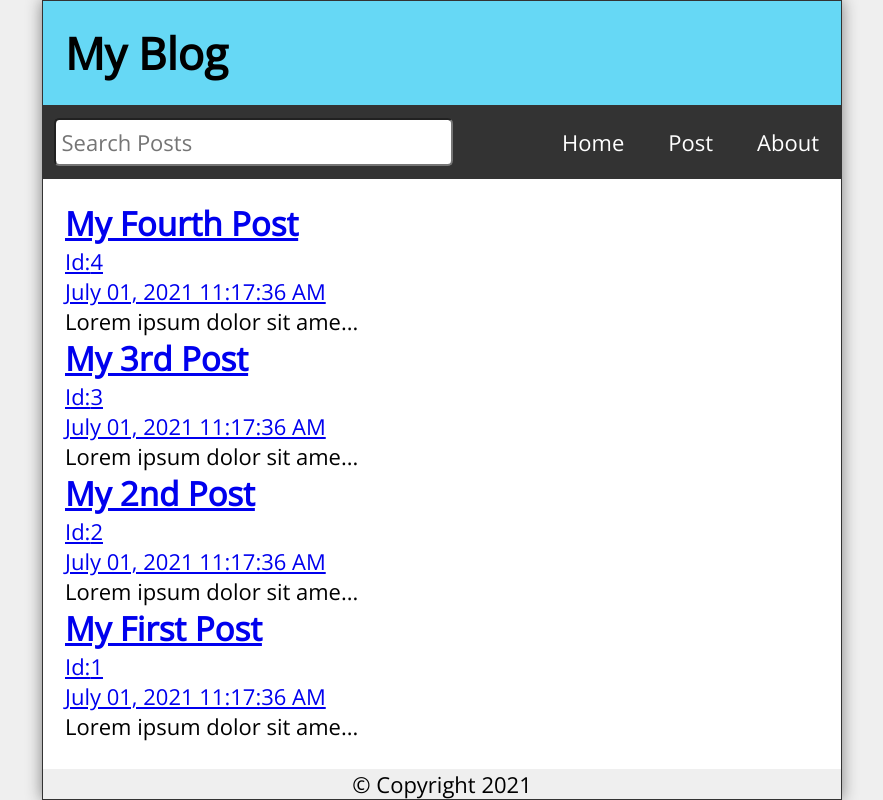
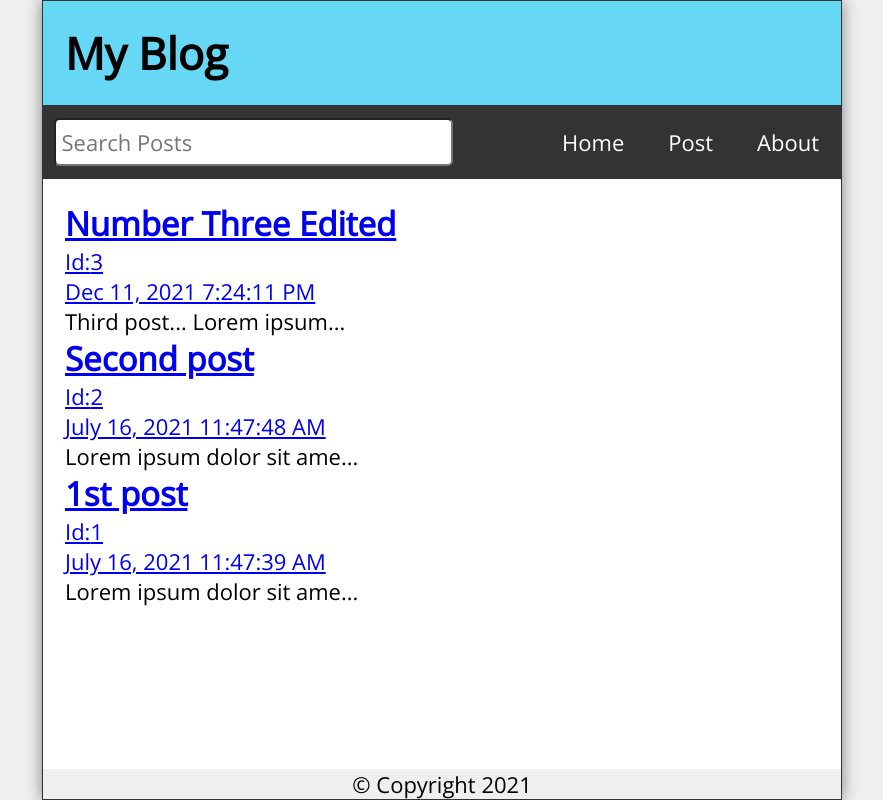
Before and after one commit to xaviermvives/react_deploy_gh, a React (Create React App) app: page / in a window 1280 px wide. Shown: the whole page, without its empty margins (198-1081 px from the left). Built offline with nearby package versions, Linux system fonts and the light colour scheme; data requests are answered from the project's data file.

Commit message:
Fetching Posts with Axios

```diff
--- a/data/db.json
+++ b/data/db.json
@@ -2,15 +2,21 @@
     "posts": [
         {
             "id": 1,
-            "title": "1st post edited",
-            "datetime": "Dec 12, 2021 7:40:49 PM",
+            "title": "1st post",
+            "datetime": "July 16, 2021 11:47:39 AM",
             "body": "Lorem ipsum dolor sit amet, consectetur adipiscing elit, sed do eiusmod tempor incididunt ut labore et dolore magna aliqua. Ut enim ad minim veniam, quis nostrud exercitation ullamco laboris nisi ut aliquip ex ea commodo consequat. Duis aute irure dolor in reprehenderit in voluptate velit esse cillum dolore eu fugiat nulla pariatur. Excepteur sint occaecat cupidatat non proident, sunt in culpa qui officia deserunt mollit anim id est laborum."
         },
         {
             "id": 2,
-            "title": "Second post Edited",
-            "datetime": "Dec 12, 2021 7:35:11 PM",
+            "title": "Second post",
+            "datetime": "July 16, 2021 11:47:48 AM",
             "body": "Lorem ipsum dolor sit amet, consectetur adipiscing elit, sed do eiusmod tempor incididunt ut labore et dolore magna aliqua. Ut enim ad minim veniam, quis nostrud exercitation ullamco laboris nisi ut aliquip ex ea commodo consequat. Duis aute irure dolor in reprehenderit in voluptate velit esse cillum dolore eu fugiat nulla pariatur. Excepteur sint occaecat cupidatat non proident, sunt in culpa qui officia deserunt mollit anim id est laborum. two"
+        },
+        {
+            "id": 3,
+            "title": "Number Three Edited",
+            "datetime": "Dec 11, 2021 7:24:11 PM",
+            "body": "Third post... Lorem ipsum dolor sit amet, consectetur adipiscing elit, sed do eiusmod tempor incididunt ut labore et dolore magna aliqua. Ut enim ad minim veniam, quis nostrud exercitation ullamco laboris nisi ut aliquip ex ea commodo consequat. Duis aute irure dolor in reprehenderit in voluptate velit esse cillum dolore eu fugiat nulla pariatur. Excepteur sint occaecat cupidatat non proident, sunt in culpa qui officia deserunt mollit anim id est laborum."
         }
     ]
 }
--- a/src/App.js
+++ b/src/App.js
@@ -12,39 +12,33 @@ import Missing from "./pages/Missing";
 
 import { Switch, Route, useHistory } from "react-router-dom";
 import { format } from "date-fns";
+import api from "./api/posts";
 
 function App() {
-  const [posts, setPosts] = useState([
-    {
-      id: 1,
-      title: "My First Post",
-      datetime: "July 01, 2021 11:17:36 AM",
-      body: "Lorem ipsum dolor sit amet consectetur adipisicing elit. Quis consequatur expedita, assumenda similique non optio! Modi nesciunt excepturi corrupti atque blanditiis quo nobis, non optio quae possimus illum exercitationem ipsa!",
-    },
-    {
-      id: 2,
-      title: "My 2nd Post",
-      datetime: "July 01, 2021 11:17:36 AM",
-      body: "Lorem ipsum dolor sit amet consectetur adipisicing elit. Quis consequatur expedita, assumenda similique non optio! Modi nesciunt excepturi corrupti atque blanditiis quo nobis, non optio quae possimus illum exercitationem ipsa!",
-    },
-    {
-      id: 3,
-      title: "My 3rd Post",
-      datetime: "July 01, 2021 11:17:36 AM",
-      body: "Lorem ipsum dolor sit amet consectetur adipisicing elit. Quis consequatur expedita, assumenda similique non optio! Modi nesciunt excepturi corrupti atque blanditiis quo nobis, non optio quae possimus illum exercitationem ipsa!",
-    },
-    {
-      id: 4,
-      title: "My Fourth Post",
-      datetime: "July 01, 2021 11:17:36 AM",
-      body: "Lorem ipsum dolor sit amet consectetur adipisicing elit. Quis consequatur expedita, assumenda similique non optio! Modi nesciunt excepturi corrupti atque blanditiis quo nobis, non optio quae possimus illum exercitationem ipsa!",
-    },
-  ]);
+  const [posts, setPosts] = useState([]);
   const [search, setSearch] = useState("");
   const [searchResults, setSearchResults] = useState([]);
   const [postTitle, setPostTitle] = useState("");
   const [postBody, setPostBody] = useState("");
   const history = useHistory();
+
+  useEffect(() => {
+    const fetchPosts = async () => {
+      try {
+        const response = await api.get("/posts");
+        setPosts(response.data);
+      } catch (err) {
+        if (err.response) {
+          console.log(err.response.data);
+          console.log(err.response.status);
+          console.log(err.response.headers);
+        } else {
+          console.log(`Error: ${err.message}`);
+        }
+      }
+    };
+    fetchPosts();
+  }, []);
 
   useEffect(() => {
     const filteredResults = posts.filter(
--- /dev/null
+++ b/src/api/posts.js
@@ -0,0 +1,5 @@
+import axios from "axios";
+
+export default axios.create({
+  baseURL: "http://localhost:3500",
+});
```
